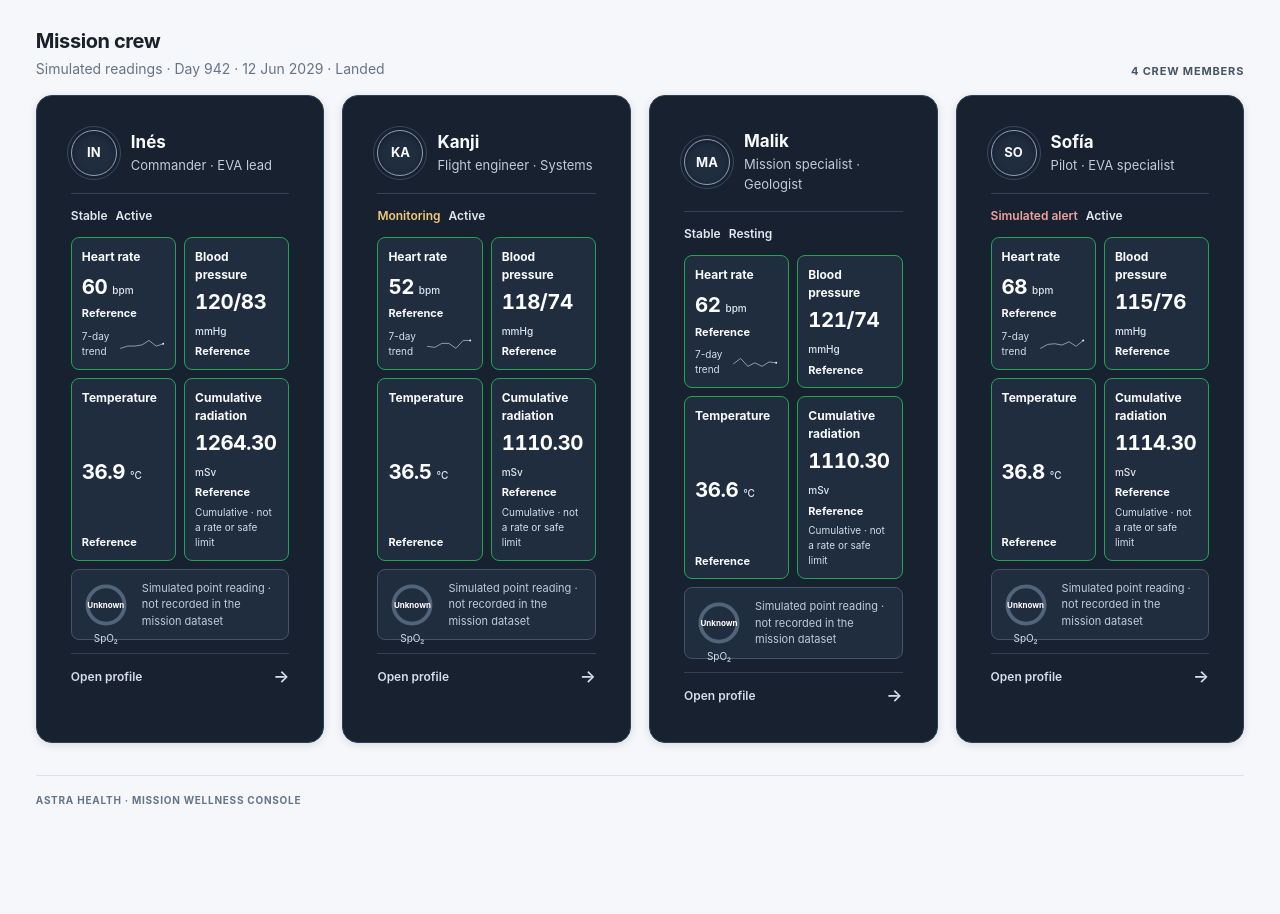
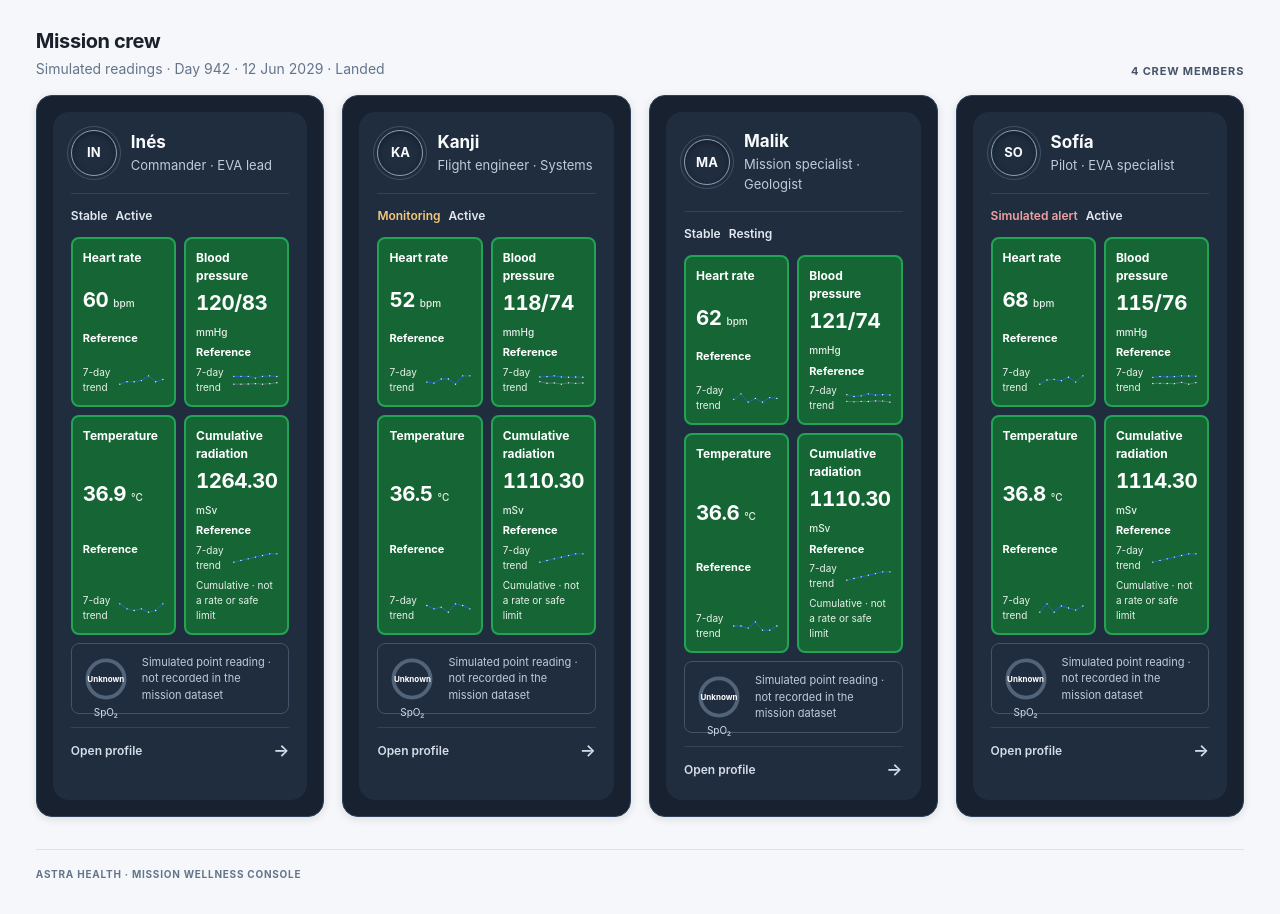
Before and after one commit to iniveyro/NASA-Space-Apps-Challenge, a Next.js app: page / in a window 1280 px wide. Shown: the part 561-1475 px from the top of the page. Before the commit the page ends 1401 px from the top, so only its background shows below. Built offline with nearby package versions, Linux system fonts and the light colour scheme.

Commit message:
feat(crew-overview): brighten vital cards and add mission mini charts

```diff
--- a/src/features/crew-overview/components/CrewCard.tsx
+++ b/src/features/crew-overview/components/CrewCard.tsx
@@ -10,10 +10,10 @@ import {
   type MetricId,
   type Profile,
 } from "@/features/crew-health-data";
-import { Avatar, StatusText, toneBorder, toneFor } from "@/shared/design-system";
+import { Avatar, StatusText, toneBorder, toneFor, toneSurface } from "@/shared/design-system";
 import { cn } from "@/shared/lib/cn";
 
-import { HeartRateSparkline } from "./HeartRateSparkline";
+import { MetricMiniChart, type MiniChartSeries } from "./MetricMiniChart";
 import { OxygenRing } from "./OxygenRing";
 
 const VITALS: readonly MetricId[] = ["heartRate", "bloodPressure", "temperature", "radiation"];
@@ -28,12 +28,12 @@ interface CrewCardProps {
   person: Profile;
   day: number;
   reading: CrewDayReading | null;
-  /** Heart-rate values for the days ending at `day` (sparkline). */
-  heartRateTrend: readonly (number | null)[];
+  /** Mission-history values for the metric tiles, ending at `day`. */
+  trends: Partial<Record<MetricId, readonly MiniChartSeries[]>>;
   events: readonly CrewCardEvent[];
 }
 
-function VitalTile({ person, day, reading, metricId, heartRateTrend }: Omit<CrewCardProps, "events"> & { metricId: MetricId }) {
+function VitalTile({ person, day, reading, metricId, trends }: Omit<CrewCardProps, "events"> & { metricId: MetricId }) {
   const metric = getMetric(metricId)!;
   const value = metricReading(reading, metricId);
   const formatted = formatValue(metricId, value);
@@ -45,28 +45,35 @@ function VitalTile({ person, day, reading, metricId, heartRateTrend }: Omit<Crew
       data-status={scenario.status}
       aria-label={`${metric.label}: ${formatted} ${metric.unit}. ${scenario.label}.`}
       className={cn(
-        "vital-tile flex min-h-24.5 min-w-0 flex-col justify-between gap-1.25 rounded-md border bg-console-raised p-2.5",
+        "vital-tile flex min-h-24.5 min-w-0 flex-col justify-between gap-1.25 rounded-md border-2 p-2.5",
+        toneSurface[toneFor(scenario.status)],
         toneBorder[toneFor(scenario.status)],
       )}
     >
-      <span className="text-caption font-strong text-console-text">{metric.label}</span>
+      <span className="text-caption font-strong text-white">{metric.label}</span>
       <span className="vital-value text-vital leading-tight font-heavy tracking-tight text-white tabular-nums wrap-anywhere">
-        {formatted} <small className="text-micro font-medium tracking-normal text-console-text-soft">{metric.unit}</small>
+        {formatted} <small className="text-micro font-medium tracking-normal text-white/90">{metric.unit}</small>
       </span>
       <span className="metric-status inline-flex items-center gap-1.5 text-xs leading-tight font-bold">{scenario.label}</span>
-      {metricId === "heartRate" ? (
-        <span className="flex items-center justify-between gap-1 text-micro text-console-faint">
+      {trends[metricId] ? (
+        <span className="flex items-center justify-between gap-1 text-micro text-white/90">
           <span>7-day trend</span>
-          <HeartRateSparkline values={heartRateTrend} endDay={day} />
+          <MetricMiniChart
+            day={day}
+            metricLabel={metric.label.toLowerCase()}
+            metricId={metricId}
+            unit={metric.unit}
+            series={trends[metricId]!}
+          />
         </span>
       ) : null}
-      {metricId === "radiation" ? <span className="text-micro text-console-faint">Cumulative · not a rate or safe limit</span> : null}
+      {metricId === "radiation" ? <span className="text-micro text-white/90">Cumulative · not a rate or safe limit</span> : null}
     </span>
   );
 }
 
-/** Dark crew summary card for the selected mission day. The whole card is a single link to the astronaut profile. */
-export function CrewCard({ person, day, reading, heartRateTrend, events }: CrewCardProps) {
+/** Lighter crew summary card for the selected mission day. The whole card is a single link to the astronaut profile. */
+export function CrewCard({ person, day, reading, trends, events }: CrewCardProps) {
   return (
     <article
       data-crew={person.id}
@@ -76,7 +83,7 @@ export function CrewCard({ person, day, reading, heartRateTrend, events }: CrewC
         href={`/astronaut/${person.id}`}
         aria-label={`Open ${person.name} profile`}
         data-profile-route={person.id}
-        className="crew-card-action block h-full w-full rounded-2xl p-4.5 text-left text-current no-underline hover:bg-console-hover"
+        className="crew-card-action block h-full w-full rounded-2xl bg-console-raised p-4.5 text-left text-current no-underline hover:bg-console-hover"
       >
         <span className="flex min-w-0 items-center gap-3.5">
           <Avatar initials={person.initials} variant="console" className="avatar" />
@@ -108,7 +115,7 @@ export function CrewCard({ person, day, reading, heartRateTrend, events }: CrewC
         ) : null}
         <span className="m-0 grid grid-cols-2 gap-2" role="list">
           {VITALS.map((metricId) => (
-            <VitalTile key={metricId} person={person} day={day} reading={reading} metricId={metricId} heartRateTrend={heartRateTrend} />
+            <VitalTile key={metricId} person={person} day={day} reading={reading} metricId={metricId} trends={trends} />
           ))}
           <span
             role="listitem"
--- /dev/null
+++ b/src/features/crew-overview/components/MetricMiniChart.tsx
@@ -0,0 +1,64 @@
+import { buildChartSegments, type MiniChartSeries } from "../lib/mini-chart";
+import type { MetricId } from "@/features/crew-health-data";
+
+export type { MiniChartSeries } from "../lib/mini-chart";
+
+const STROKES = ["stroke-chart-primary", "stroke-chart-secondary"];
+
+interface MetricMiniChartProps {
+  day: number;
+  metricLabel: string;
+  metricId: MetricId;
+  unit: string;
+  series: readonly MiniChartSeries[];
+}
+
+/** Shows the actual seven mission-day samples; missing samples stay gaps, never interpolated. */
+export function MetricMiniChart({ day, metricLabel, metricId, unit, series }: MetricMiniChartProps) {
+  const length = Math.max(0, ...series.map(({ values }) => values.length));
+  const startDay = day - length + 1;
+  const hasReading = series.some(({ values }) => values.some((value) => typeof value === "number" && Number.isFinite(value)));
+  if (!hasReading) {
+    return (
+      <span
+        className="mini-sparkline-unavailable text-xs text-white/90"
+        data-mini-chart={metricId}
+        role="img"
+        aria-label={`Simulated ${metricLabel} readings unavailable for days ${startDay}–${day}.`}
+      >
+        Unavailable
+      </span>
+    );
+  }
+  const paths = buildChartSegments(series);
+  const details = series
+    .map(({ label, values }) => `${label}: ${values.map((value) => (typeof value === "number" && Number.isFinite(value) ? value : "unavailable")).join(", ")} ${unit}`)
+    .join("; ");
+
+  return (
+    <svg
+      className="mini-sparkline h-7 w-[min(94px,55%)] overflow-visible"
+      viewBox="0 0 108 24"
+      role="img"
+      data-mini-chart={metricId}
+      aria-label={`Simulated ${metricLabel} readings, days ${startDay}–${day}: ${details}`}
+    >
+      {paths.map((segments, seriesIndex) =>
+        segments.map((points, segmentIndex) => (
+          <g key={`${seriesIndex}-${segmentIndex}`}>
+            <path
+              d={points.map(({ x, y }, index) => `${index === 0 ? "M" : "L"}${x.toFixed(1)} ${y.toFixed(1)}`).join(" ")}
+              className={`fill-none ${STROKES[seriesIndex % STROKES.length]}`}
+              strokeWidth={2}
+              strokeLinecap="round"
+              strokeLinejoin="round"
+            />
+            {points.map(({ x, y }, pointIndex) => (
+              <circle key={pointIndex} cx={x.toFixed(1)} cy={y.toFixed(1)} r={1.6} className="fill-white" />
+            ))}
+          </g>
+        )),
+      )}
+    </svg>
+  );
+}
--- a/src/features/crew-overview/components/MissionCrewBoard.tsx
+++ b/src/features/crew-overview/components/MissionCrewBoard.tsx
@@ -45,7 +45,15 @@ export function MissionCrewBoard({ data }: { data: MissionDataset }) {
               person={person}
               day={day}
               reading={reading}
-              heartRateTrend={seriesWindow(data, person.id, "heartRate", day, 7)}
+              trends={{
+                heartRate: [{ label: "heart rate", values: seriesWindow(data, person.id, "heartRate", day, 7) }],
+                bloodPressure: [
+                  { label: "systolic", values: seriesWindow(data, person.id, "systolic", day, 7) },
+                  { label: "diastolic", values: seriesWindow(data, person.id, "diastolic", day, 7) },
+                ],
+                temperature: [{ label: "temperature", values: seriesWindow(data, person.id, "temperature", day, 7) }],
+                radiation: [{ label: "cumulative dose", values: seriesWindow(data, person.id, "radiation", day, 7) }],
+              }}
               events={cardEvents(data, person.id, day, reading?.event ?? null)}
             />
           );
--- /dev/null
+++ b/src/features/crew-overview/lib/mini-chart.ts
@@ -0,0 +1,44 @@
+export interface MiniChartSeries {
+  label: string;
+  values: readonly (number | null)[];
+}
+
+export interface ChartPoint {
+  x: number;
+  y: number;
+}
+
+/** Maps finite history values to a shared scale while preserving missing-day gaps. */
+export function buildChartSegments(
+  series: readonly MiniChartSeries[],
+  width = 108,
+  height = 24,
+  padding = 2,
+): ChartPoint[][][] {
+  const finiteValues = series.flatMap(({ values }) => values.filter((value): value is number => typeof value === "number" && Number.isFinite(value)));
+  if (finiteValues.length === 0) return series.map(() => []);
+
+  const min = Math.min(...finiteValues);
+  const max = Math.max(...finiteValues);
+  const range = max - min;
+  const plotHeight = height - padding * 2;
+  const denominator = Math.max(...series.map(({ values }) => values.length)) - 1;
+
+  return series.map(({ values }) => {
+    const segments: ChartPoint[][] = [];
+    let segment: ChartPoint[] = [];
+    values.forEach((value, index) => {
+      if (typeof value !== "number" || !Number.isFinite(value)) {
+        if (segment.length) segments.push(segment);
+        segment = [];
+        return;
+      }
+
+      const x = denominator <= 0 ? width / 2 : padding + (index / denominator) * (width - padding * 2);
+      const y = range === 0 ? height / 2 : height - padding - ((value - min) / range) * plotHeight;
+      segment.push({ x, y });
+    });
+    if (segment.length) segments.push(segment);
+    return segments;
+  });
+}
```
Also changed, not shown: odd/tasks/crew-card-metrics.md (added, +26 -0 lines), 2 other files (tests, documents, lock files or other folders).
